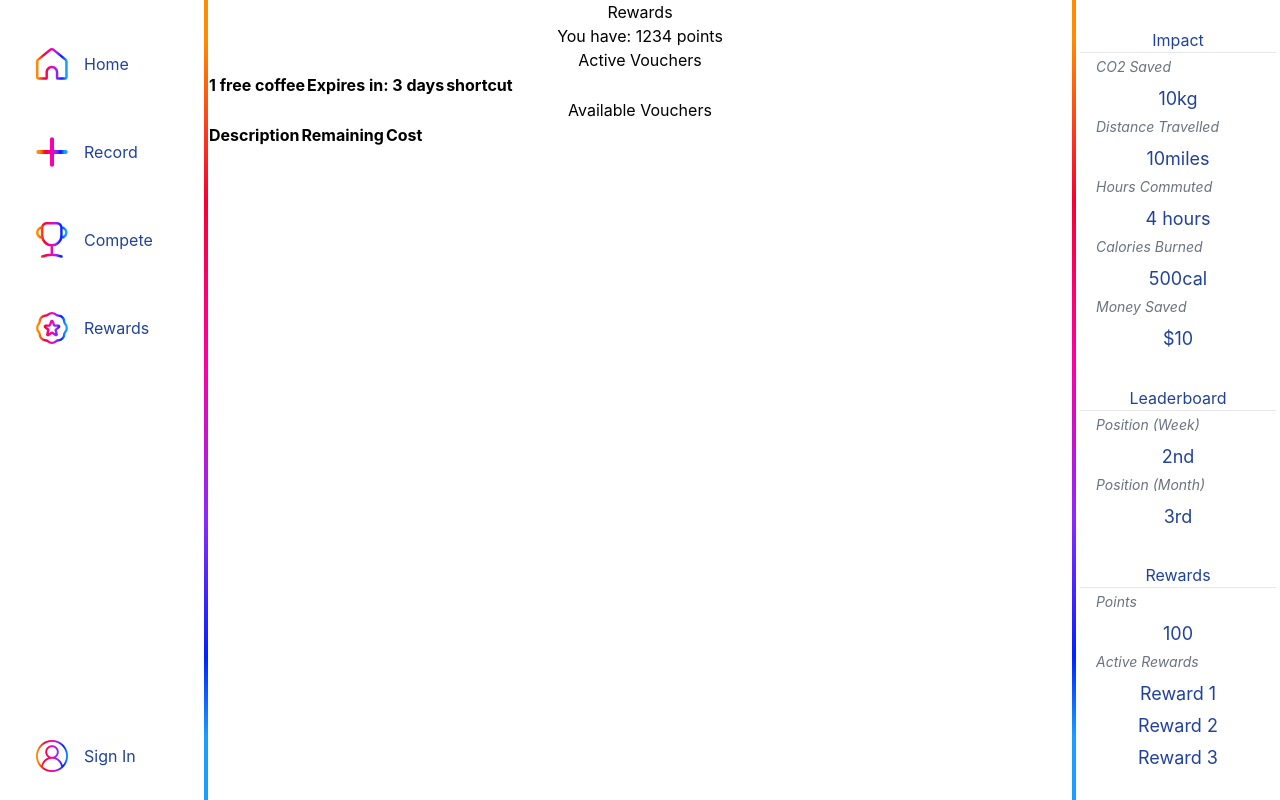
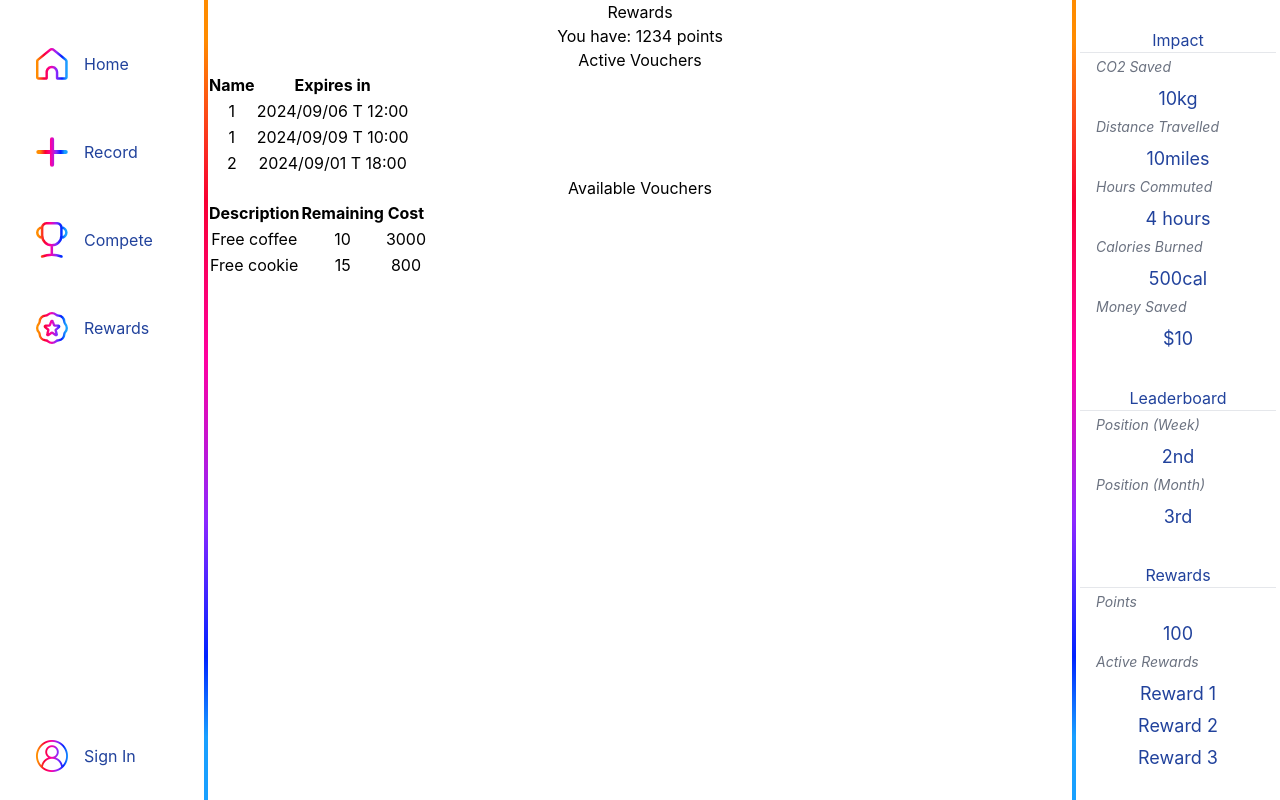
Before and after one commit to SkyPedal/SkyPedal, a React (Vite) app: page /rewards in a window 1280 px wide. Built offline with nearby package versions, Linux system fonts and the light colour scheme; data requests are answered from the project's data file; a web font is replaced by a local one.

Commit message:
database connection works and data is displayed in css-less table

```diff
--- a/data/database.json
+++ b/data/database.json
@@ -57,14 +57,16 @@
             "id" : 1,
             "name" : "Free coffee",
             "description" : "1 cool free coffee voucher",
-            "point_cost" : 3000000,
+            "point_cost" : 3000,
+            "number_available" : 10,
             "image_link" : "34552345-23452345-23452345.jpg",
             "active" : true
         }, {
             "id" : 2,
             "name" : "Free cookie",
             "description" : "1 cool free cookie voucher",
-            "point_cost" : 80000000,
+            "point_cost" : 800,
+            "number_available" : 15,
             "image_link" : "34552345-23452345-23452345.jpg",
             "active" : true
         }
--- a/database.sample.json
+++ b/database.sample.json
@@ -57,14 +57,16 @@
             "id" : 1,
             "name" : "Free coffee",
             "description" : "1 cool free coffee voucher",
-            "point_cost" : 3000000,
+            "point_cost" : 3000,
+            "number_available" : 10,
             "image_link" : "34552345-23452345-23452345.jpg",
             "active" : true
         }, {
             "id" : 2,
             "name" : "Free cookie",
             "description" : "1 cool free cookie voucher",
-            "point_cost" : 80000000,
+            "point_cost" : 800,
+            "number_available" : 15,
             "image_link" : "34552345-23452345-23452345.jpg",
             "active" : true
         }
--- a/src/components/RewardsPage.jsx
+++ b/src/components/RewardsPage.jsx
@@ -14,7 +14,7 @@ const RewardsPage = () => {
     //TO DO: rename to active and available rewards!!
 
 
-    // get active user rewards:
+    // get active user rewards: (identical to available rewards code snippet below this one)
     useEffect(() => {
         const getData = async () => {
             setRewardsActive(await getRewardsActive());
@@ -26,6 +26,7 @@ const RewardsPage = () => {
     const getRewardsActive = async () => {
         try {
           const res = await axios.get(`${DATABASE_URL}/users_rewards`);
+        //   console.log(res);
           return res.data.length ? ({ rewards: res.data }) : ({ error: `There are no rewards claimed` });
         }
         catch (e) {
@@ -46,6 +47,7 @@ const RewardsPage = () => {
     const getRewardsAvailable = async () => {
         try {
           const res = await axios.get(`${DATABASE_URL}/rewards`);
+        //   console.log(res.data);
           return res.data.length ? ({ rewards: res.data }) : ({ error: `There are no rewards available` });
         }
         catch (e) {
--- /dev/null
+++ b/src/components/rewardsPage/ActiveReward.model.js
@@ -0,0 +1,10 @@
+export default class ActiveRewardModel {
+    constructor(rewardId, userId, dateRedeemed, dateExpiry, hasUsed, id) {
+      this.rewardId = rewardId;
+      this.userId = userId;
+      this.dateRedeemed = dateRedeemed;
+      this.dateExpiry = dateExpiry;
+      this.hasUsed = hasUsed;
+      this.id = id;
+    }
+  }
--- a/src/components/rewardsPage/ActiveVouchers.jsx
+++ b/src/components/rewardsPage/ActiveVouchers.jsx
@@ -1,22 +1,55 @@
 import { Link } from "react-router-dom";
+import ActiveRewardModel from "./ActiveReward.model";
+import { useEffect, useState } from "react";
+import RewardActive from "./RewardActive";
 
 
-const ActiveVouchers = () => {
+const ActiveVouchers = ({ data }) => {
 
-    // check if data exists
-    // populate table
+    const [dataStatus, setDataStatus] = useState({ name: `loading`, message: `Data is loading...` });
+
+    useEffect(() => {
+        if (data?.error) {
+            setDataStatus({ name: `error`, message: data.error });
+        }
+        else if (data?.rewards) {
+            const ds = data.rewards.length > 0 ? { name: `data`, message: null } : { name: `nodata`, message: `There were no rewards previously activated` };
+            setDataStatus(ds);
+        }
+        else {
+            setDataStatus({ name: `loading`, message: `Data is loading...` });
+        }
+    }, [data]);
+
+    const populateTable = (data) => {
+        console.log("Populate table");
+        console.log(data);
+        if (data?.rewards?.length > 0) {
+            return data.rewards.map(currentReward => {
+                const { id, reward_id, user_id, date_redeemed, date_expiry, has_used } = currentReward;
+                // const reward = new RewardModel( rewardName={rewardName}, rewardAmountRemaining={rewardAmountRemaining}, rewardPointCost={rewardPointCost}, _id={_id});
+                const reward = new ActiveRewardModel( reward_id, user_id, date_redeemed, date_expiry, has_used, id );
+                console.log(reward);
+                return <RewardActive reward={reward} key={reward.id} />;
+            });
+        }
+
+        return (
+            <tr><td id={dataStatus.name} colSpan="3">{dataStatus.message}</td></tr>
+        );
+    }
 
     return (
-        <div>
-            Active Vouchers
-            <table>
-                <tr>
-                    <th>1 free coffee</th>
-                    <th>Expires in: 3 days</th>
-                    <th><Link to={"/rewards"}>
-                        shortcut
-                    </Link></th>
-                </tr>
+        <div className="">
+            <h3>Active Vouchers</h3>
+            <table className="">
+                <thead>
+                    <tr>
+                        <th>Name</th>
+                        <th>Expires in</th>
+                    </tr>
+                </thead>
+                <tbody>{populateTable(data)}</tbody>
             </table>
         </div>
     );
--- a/src/components/rewardsPage/Reward.model.js
+++ b/src/components/rewardsPage/AvailableReward.model.js
@@ -1,4 +1,4 @@
-export default class RewardModel {
+export default class AvailableRewardModel {
     constructor(rewardName, rewardDescription, rewardAmountRemaining, rewardPointCost, rewardImage, isRewardActive, _id) {
       this.rewardName = rewardName;
       this.rewardDescription = rewardDescription;
--- a/src/components/rewardsPage/AvailableVouchers.jsx
+++ b/src/components/rewardsPage/AvailableVouchers.jsx
@@ -1,9 +1,11 @@
 import { useEffect, useState } from "react";
-import RewardModel from "./Reward.model";
+import AvailableRewardModel from "./AvailableReward.model";
 import RewardAvailable from "./RewardAvailable";
 
 
 const AvailableVouchers = ({ data }) => {
+    // console.log(data);
+
     const [dataStatus, setDataStatus] = useState({ name: `loading`, message: `Data is loading...` });
 
     useEffect(() => {
@@ -19,14 +21,16 @@ const AvailableVouchers = ({ data }) => {
         }
     }, [data]);
 
-    const populateTable = ({ data }) => {
+    const populateTable = (data) => {
+        console.log("Populate table");
         console.log(data);
         if (data?.rewards?.length > 0) {
             return data.rewards.map(currentReward => {
-                const { rewardName, rewardAmountRemaining, rewardPointCost, _id } = currentReward;
-                const reward = new RewardModel( rewardName={rewardName}, rewardAmountRemaining={rewardAmountRemaining}, rewardPointCost={rewardPointCost}, _id={_id});
-                // const reward = new RewardModel( rewardName, null, rewardAmountRemaining, rewardPointCost, null, null, _id );
-                return <RewardAvailable reward={reward} key={reward._id} />;
+                const { id, name, description, point_cost, number_available, image_link, active } = currentReward;
+                // const reward = new RewardModel( rewardName={rewardName}, rewardAmountRemaining={rewardAmountRemaining}, rewardPointCost={rewardPointCost}, _id={_id});
+                const reward = new AvailableRewardModel( name, null, number_available, point_cost, null, null, id );
+                console.log(reward);
+                return <RewardAvailable reward={reward} key={reward.id} />;
             });
         }
 
--- a/src/components/rewardsPage/RewardActive.jsx
+++ b/src/components/rewardsPage/RewardActive.jsx
@@ -1,8 +1,9 @@
 import { useEffect, useState } from "react";
+import { Link } from "react-router-dom";
 
 
 const RewardActive = ({ reward }) => {
-    const { rewardName, rewardDescription, rewardPointCost, rewardExpireDate, rewardImage, isRewardActive, _id } = reward;
+    const { rewardId, userId, dateRedeemed, dateExpiry, hasUsed, id } = reward;
     const [date, setDate] = useState(null);
 
     // function today() {
@@ -23,16 +24,24 @@ const RewardActive = ({ reward }) => {
         });
 
         return () => clearInterval(interval);
-    });
+    }, []);
 
-    rewardTimeRemainingSec = Math.floor((rewardExpireDate - date) / 1000);
-    rewardTimeRemainingMin = Math.floor(rewardTimeRemainingSec / 60);
-    rewardTimeRemainingHour = Math.floor(rewardTimeRemainingMin / 60);
+// figure out how to calculate remaining time on the voucher!
+// also I think the new time rn is calculated every second, whoops!
+
+    // console.log("date expiry ", dateExpiry)
+    // console.log("date today ", date)
+
+    // rewardTimeRemainingSec = Math.floor((dateExpiry - date) / 1000);
+    // rewardTimeRemainingMin = Math.floor(rewardTimeRemainingSec / 60);
+    // rewardTimeRemainingHour = Math.floor(rewardTimeRemainingMin / 60);
 
     return (
         <tr>
-            <td ><Link to={`/reward/${_id}`}>{rewardName}</Link></td>
-            <td >Expires in: {rewardTimeRemainingHour>0 ? rewardTimeRemainingHour + " hours" : rewardTimeRemainingMin>0 ? rewardTimeRemainingMin + " mins" : rewardTimeRemainingSec + " seconds" }</td>
+            {/* figure out how to do sql operations to show actual reward data */}
+            <td ><Link to={`/reward/${id}`}>{rewardId}</Link></td>
+            {/* <td >Expires in: {rewardTimeRemainingHour>0 ? rewardTimeRemainingHour + " hours" : rewardTimeRemainingMin>0 ? rewardTimeRemainingMin + " mins" : rewardTimeRemainingSec + " seconds" }</td> */}
+            <td>{dateExpiry}</td>
         </tr>
     );
 };
```
